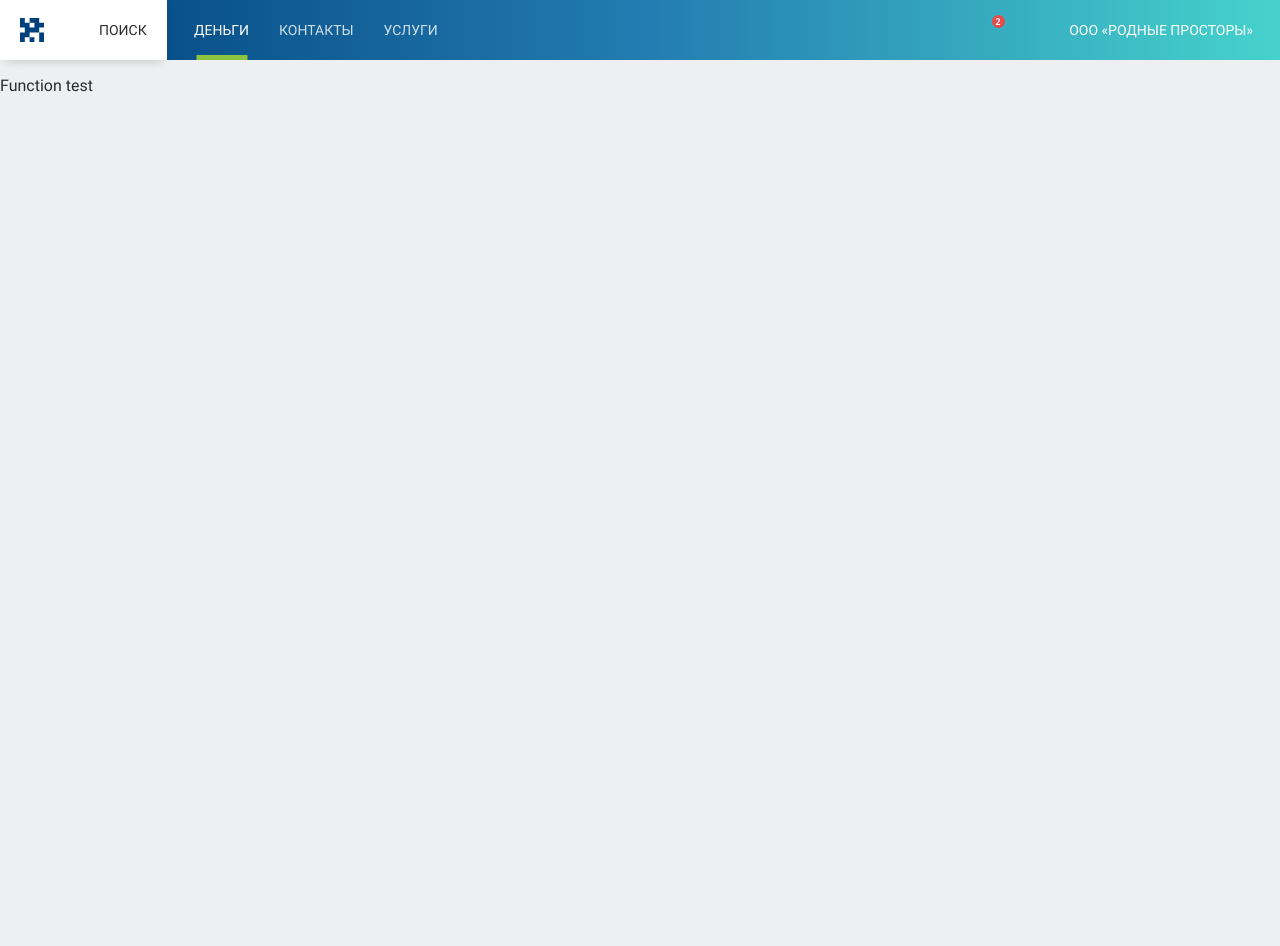
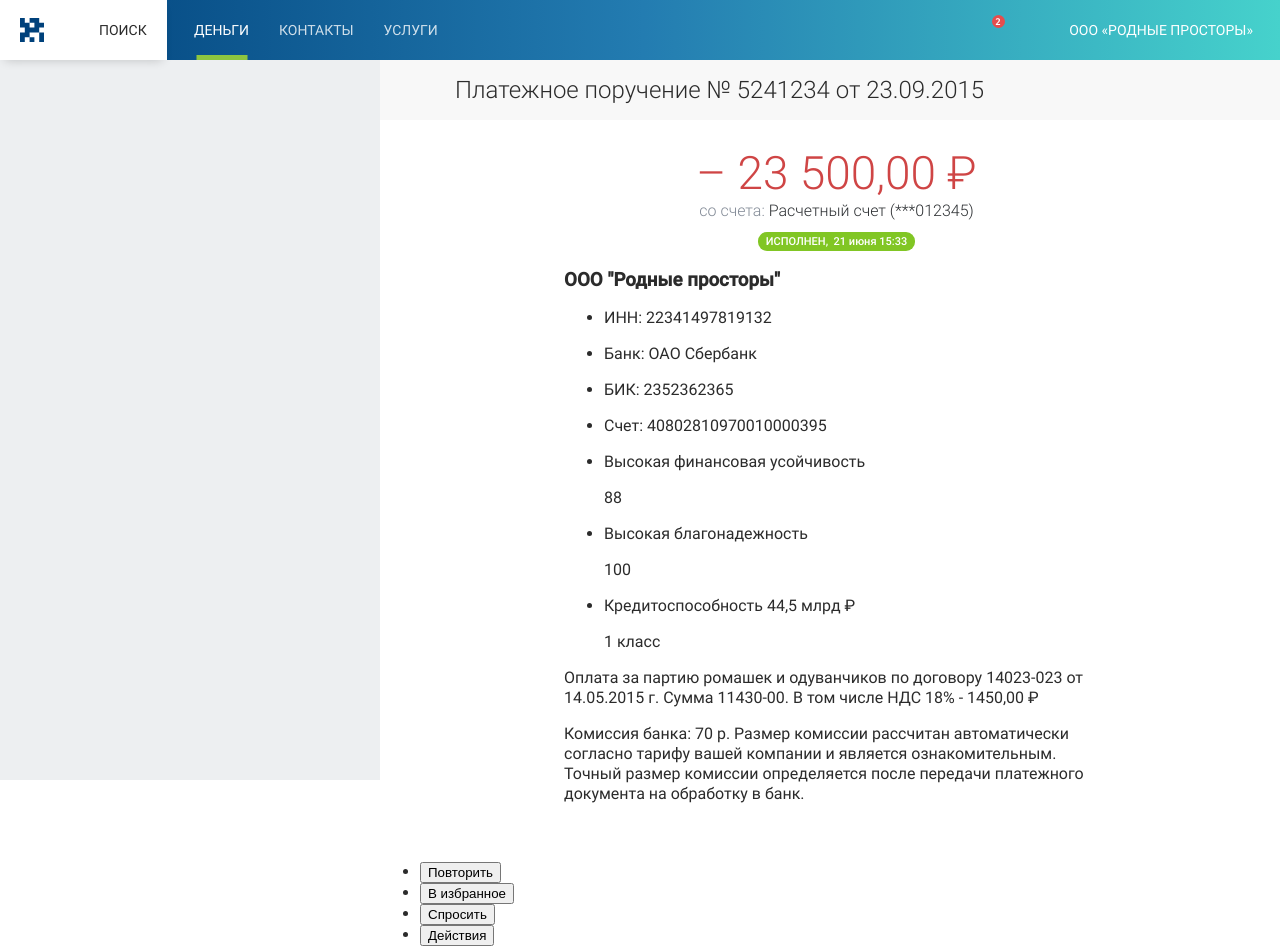
Before and after one commit to Dumskiy/mobulbank, a website: page source/index.html in a window 1280 px wide. Before the commit the page ends 800 px from the top, so only its background shows below. Drawn offline with nearby package versions, Linux system fonts and the light colour scheme; files that its build step writes are made by us from their sources.

Commit message:
Adds order

```diff
--- a/source/index.html
+++ b/source/index.html
@@ -1,11 +1,13 @@
 <!DOCTYPE html>
 <html class="page" lang="ru">
+
 <head>
   <meta charset="UTF-8">
   <meta name="viewport" content="width=device-width, initial-scale=1.0">
   <title>Модульбанк</title>
   <link rel="stylesheet" href="css/style.min.css">
 </head>
+
 <body class="page__body">
   <header class="header">
     <div class="header__container">
@@ -34,7 +36,7 @@
           </li>
         </ul>
         <a class="navigation__link" href="#">
-          <span class="visually-hidden">Новый платеж</span>
+          <span class="visually-hidden">Создать новый платеж</span>
         </a>
         <ul class="navigation__list user-list">
           <li class="user-list__item">
@@ -50,16 +52,95 @@
           </li>
         </ul>
       </nav>
+    </div>
+  </header>
 
+  <main class="main">
+    <div class="main__container">
+      <div class="order">
+        <header class="order__header">
+          <h2 class="order__title">Платежное поручение № <span class="order__number">5241234</span> от <span class="order__date">23.09.2015</span></h2>
+          <button class="order__button" type="button">
+            <span class="visually-hidden">Закрыть</span>
+          </button>
+        </header>
 
+        <div class="order__content">
 
+          <div class="order__payment payment">
+            <p class="payment__sum">– 23 500,00 ₽</p>
+            <p class="payment__sent">со счета: <span class="payment__account">Расчетный счет (***012345)</span></p>
+          </div>
 
+          <p class="order__status order-status">
+            <span class="order-status__state">Исполнен</span>,&nbsp;
+            <span class="order-status__date">21 июня 15:33</span>
+          </p>
+
+          <div class="order__company company-card">
+            <div class="company-card__details company-details">
+              <h3 class="company-details__name">ООО "Родные просторы"</h3>
+              <ul class="company-details__list">
+                <li class="company-details__item">
+                  <p>ИНН: 22341497819132</p>
+                </li>
+                <li class="company-details__item">
+                  <p>Банк: ОАО Сбербанк</p>
+                </li>
+                <li class="company-details__item">
+                  <p>БИК: 2352362365</p>
+                </li>
+                <li class="company-details__item">
+                  <p>Счет: 40802810970010000395</p>
+                </li>
+              </ul>
+            </div>
+            <ul class="company-card__indicators indicators-list">
+              <li class="indicators-list__item">
+                <p class="indicators-list__name">Высокая финансовая усойчивость</p>
+                <span class="indicators-list__progress">88</span>
+              </li>
+              <li class="indicators-list__item">
+                <p class="indicators-list__name">Высокая благонадежность</p>
+                <span class="indicators-list__progress">100</span>
+              </li>
+              <li class="indicators-list__item">
+                <p class="indicators-list__name">Кредитоспособность 44,5 млрд ₽</p>
+                <span class="indicators-list__progress">1 класс</span>
+              </li>
+            </ul>
+          </div>
+
+          <p class="order__total">
+            Оплата за партию ромашек и одуванчиков по договору 14023-023 от 14.05.2015 г. Сумма 11430-00. В том числе НДС 18% - 1450,00 ₽
+          </p>
+
+          <p class="order__commission">
+            Комиссия банка: 70 р. Размер комиссии рассчитан автоматически согласно тарифу вашей компании и является ознакомительным.
+            Точный размер комиссии определяется после передачи платежного документа на обработку в банк.
+          </p>
+        </div>
+
+        <footer class="order__footer ">
+          <ul class="order__tools tools-list">
+            <li class="tools-list__item">
+              <button class="tools-list__button" type="button">Повторить</button>
+            </li>
+            <li class="tools-list__item">
+              <button class="tools-list__button" type="button">В избранное</button>
+            </li>
+            <li class="tools-list__item">
+              <button class="tools-list__button" type="button">Спросить</button>
+            </li>
+            <li class="tools-list__item">
+              <button class="tools-list__button" type="button">Действия</button>
+            </li>
+          </ul>
+        </footer>
+      </div>
     </div>
-
-  </header>
-  <main class="main">
-    <p>Function test</p>
   </main>
   <!-- <script src="js/index.js" type="module"></script> -->
 </body>
+
 </html>
--- /dev/null
+++ b/source/sass/blocks/main.scss
@@ -0,0 +1,8 @@
+.main {
+  &__container {
+    @include container;
+    background-color: $gray-5;
+
+    height: 90vh;
+  }
+}
--- /dev/null
+++ b/source/sass/blocks/order-status.scss
@@ -0,0 +1,15 @@
+.order-status {
+  background-color: $green-10;
+  padding: 3px 8px;
+  color: $white;
+  width: fit-content;
+  text-align: center;
+  font-size: rem(11);
+  font-weight: 500;
+  line-height: rem(13);
+  border-radius: 9px;
+
+  &__state {
+    text-transform: uppercase;
+  }
+}
--- /dev/null
+++ b/source/sass/blocks/order.scss
@@ -0,0 +1,52 @@
+.order {
+  width: prc(900, 1280);
+  margin-left: auto;
+
+  background-color: $white;
+
+  &__header {
+    padding: 16px 32px;
+    background-color: $gray-10;
+
+    display: flex;
+    align-items: center;
+    column-gap: 27px;
+  }
+
+  &__title {
+    order: 2;
+    margin: 0;
+    font-size: rem(24);
+    line-height: rem(28);
+    font-weight: 300;
+  }
+
+  &__button {
+    @include clear-input;
+    order: 1;
+    width: 16px;
+    height: 16px;
+    cursor: pointer;
+
+    mask-image: url("../../img/icons/stack.svg#cross");
+    mask-repeat: no-repeat;
+    mask-position: center;
+    mask-size: 16px auto;
+    background-color: $gray-60;
+  }
+
+  &__content {
+    margin-left: prc(164, 900);
+    margin-right: prc(151, 900);
+    padding: 26px 20px;
+  }
+
+  &__payment {
+    margin-bottom: 10px;
+  }
+
+  &__status {
+    margin: 0 auto;
+    margin-bottom: 16px;
+  }
+}
--- a/source/sass/blocks/page.scss
+++ b/source/sass/blocks/page.scss
@@ -12,7 +12,6 @@
   font-size: rem(16);
   line-height: rem(20);
   font-weight: 400;
-  background-color: $gray-5;
   color: $gray-60;
 }
 
--- /dev/null
+++ b/source/sass/blocks/payment.scss
@@ -0,0 +1,24 @@
+.payment {
+
+  &__sum {
+    margin: 0;
+    color: #CF4545;
+    text-align: center;
+    font-size: rem(46);
+    font-weight: 300;
+    line-height: rem(54);
+  }
+
+  &__sent {
+    margin: 0;
+    color: $gray-20;
+    text-align: center;
+    font-size: rem(16);
+    font-weight: 300;
+    line-height: rem(22);
+  }
+
+  &__account {
+    color: $gray-50;
+  }
+}
--- a/source/sass/common/variables.scss
+++ b/source/sass/common/variables.scss
@@ -3,6 +3,8 @@
 $black: #000000;
 $blue-5: #37aec1;
 $gray-5: #edeff1;
+$gray-10: #f8f8f8;
+$gray-20: #828a96;
 $gray-50: #2c2f32;
 $gray-60: #2b2b2b;
 $red-5: #cf4545;
--- a/source/sass/style.scss
+++ b/source/sass/style.scss
@@ -18,3 +18,7 @@
 @import "blocks/navigation.scss";
 @import "blocks/site-list.scss";
 @import "blocks/user-list.scss";
+@import "blocks/main.scss";
+@import "blocks/order.scss";
+@import "blocks/payment.scss";
+@import "blocks/order-status.scss";
```
